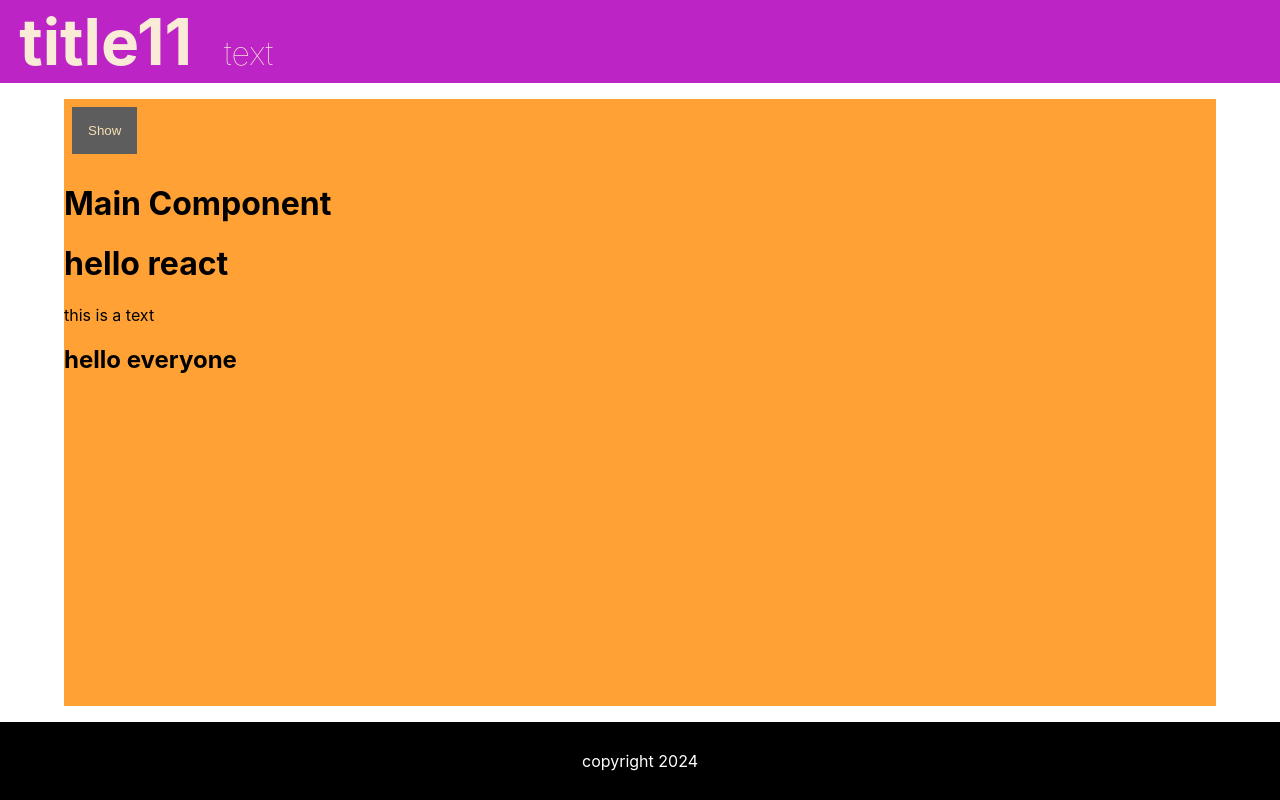
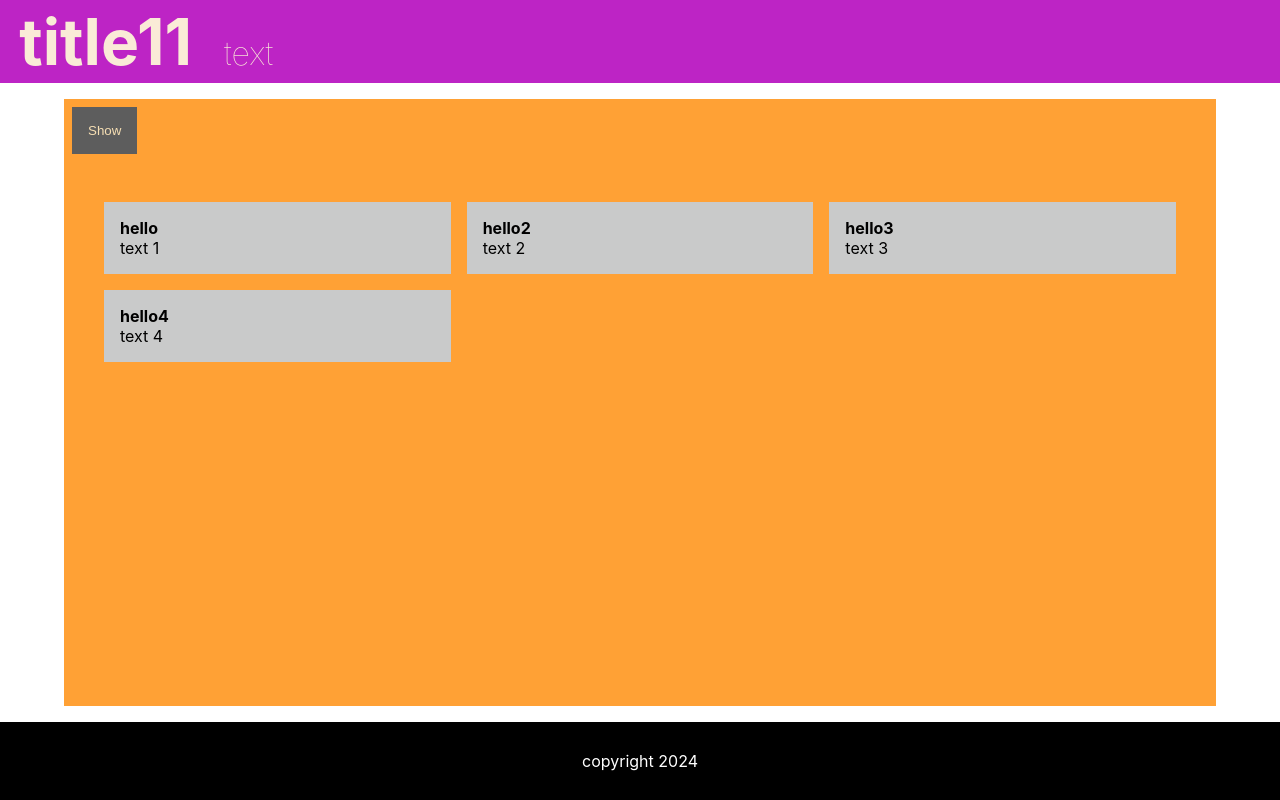
Before and after one commit to salemBahri/MyReactJS, a React (Create React App) app: page / in a window 1280 px wide. Built offline with nearby package versions, Linux system fonts and the light colour scheme.

Commit message:
create Post and Posts components

```diff
--- a/src/App.css
+++ b/src/App.css
@@ -47,3 +47,21 @@
     cursor: pointer;
     opacity: 0.8;
 }
+
+.posts{
+    margin: 1rem;
+    padding: 1rem;
+    display: grid;
+    grid-template-columns: repeat(3,1fr);
+}
+
+.post{
+    background: rgb(201, 202, 202);
+    padding: 1rem;
+    margin: 0.5rem;
+
+}
+
+.post-title{
+    font-weight: bold;
+}
--- a/src/Main.jsx
+++ b/src/Main.jsx
@@ -2,6 +2,7 @@ import {useState} from "react";
 import FirstComponent from "./FirstComponent";
 import Notification from "./Notification";
 import Button from "./Button";
+import Posts from "./Posts";
 
 const Main=(e)=>{
     const handle=()=>{
@@ -20,8 +21,8 @@ const Main=(e)=>{
                 <Notification text="Hi I am new notification"/>
             }
 
-            <h1>Main Component</h1>
-            <FirstComponent />
+            <Posts/>
+
         </main>
     )
 }
--- /dev/null
+++ b/src/Post.jsx
@@ -0,0 +1,10 @@
+const Post=(props)=>{
+    const {title,text}=props
+    return(
+        <div className="post">
+                <div className="post-title">{title}</div>
+                <div className="post-text">{text}</div>
+        </div>
+    )
+}
+export default Post;
--- /dev/null
+++ b/src/Posts.jsx
@@ -0,0 +1,14 @@
+import Post from './Post'
+const Posts=()=>{
+    return(
+        <div className="posts">
+        <Post title="hello" text="text 1"/>
+        <Post title="hello2" text="text 2"/>
+        <Post title="hello3" text="text 3"/>
+        <Post title="hello4" text="text 4"/>
+        </div>
+
+
+    )
+}
+export default Posts;
```
